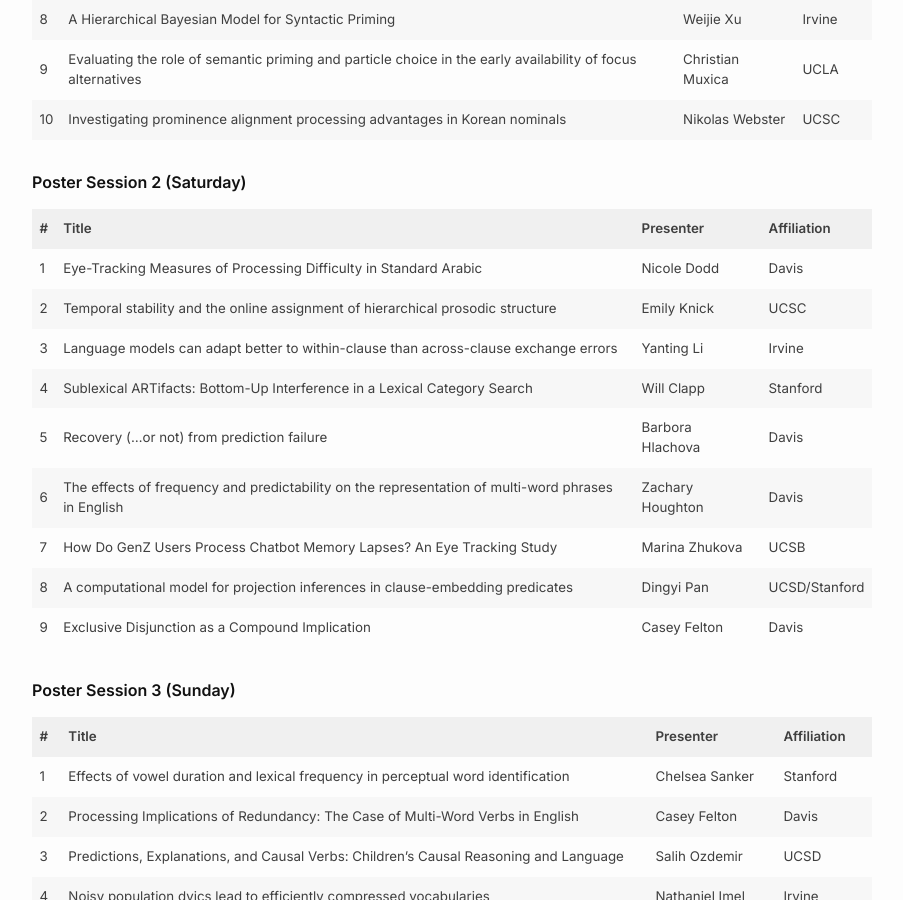
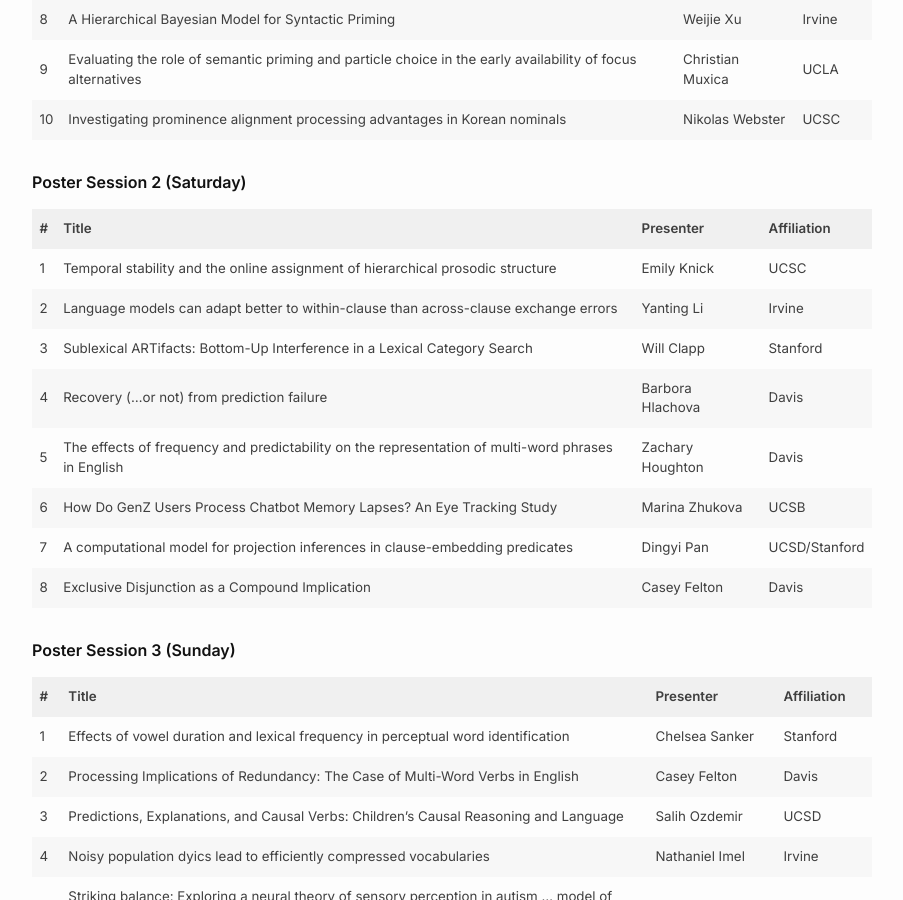
Before and after one commit to camp6/camp6.github.io, a Jekyll site: the page built from schedule.md, in a window 1280 px wide and 900 px high, scrolled down 2682 px. Shown: the whole window, without its empty margins (188-1091 px from the left). Built offline with Jekyll 4.4.1, drawn with Linux system fonts in a browser that asks for light colours.

Commit message:
update schedule

```diff
--- a/schedule.md
+++ b/schedule.md
@@ -64,15 +64,14 @@ order: 3
 
 | #  | Title                                                                                                   | Presenter       | Affiliation    |
 |----|---------------------------------------------------------------------------------------------------------|-----------------|----------------|
-| 1  | Eye-Tracking Measures of Processing Difficulty in Standard Arabic                                       | Nicole Dodd     | Davis          |
-| 2  | Temporal stability and the online assignment of hierarchical prosodic structure                         | Emily Knick     | UCSC           |
-| 3  | Language models can adapt better to within-clause than across-clause exchange errors                    | Yanting Li      | Irvine         |
-| 4  | Sublexical ARTifacts: Bottom-Up Interference in a Lexical Category Search                               | Will Clapp   | Stanford       |
-| 5  | Recovery (...or not) from prediction failure                                                            | Barbora Hlachova| Davis          |
-| 6  | The effects of frequency and predictability on the representation of multi-word phrases in English      | Zachary Houghton| Davis          |
-| 7  | How Do GenZ Users Process Chatbot Memory Lapses? An Eye Tracking Study                                  | Marina Zhukova  | UCSB           |
-| 8  | A computational model for projection inferences in clause-embedding predicates                          | Dingyi Pan      | UCSD/Stanford  |
-| 9  | Exclusive Disjunction as a Compound Implication                                                        | Casey Felton    | Davis          |
+| 1  | Temporal stability and the online assignment of hierarchical prosodic structure                         | Emily Knick     | UCSC           |
+| 2  | Language models can adapt better to within-clause than across-clause exchange errors                    | Yanting Li      | Irvine         |
+| 3  | Sublexical ARTifacts: Bottom-Up Interference in a Lexical Category Search                               | Will Clapp   | Stanford       |
+| 4  | Recovery (...or not) from prediction failure                                                            | Barbora Hlachova| Davis          |
+| 5  | The effects of frequency and predictability on the representation of multi-word phrases in English      | Zachary Houghton| Davis          |
+| 6  | How Do GenZ Users Process Chatbot Memory Lapses? An Eye Tracking Study                                  | Marina Zhukova  | UCSB           |
+| 7  | A computational model for projection inferences in clause-embedding predicates                          | Dingyi Pan      | UCSD/Stanford  |
+| 8  | Exclusive Disjunction as a Compound Implication                                                        | Casey Felton    | Davis          |
 
 **Poster Session 3 (Sunday)**
 
```
